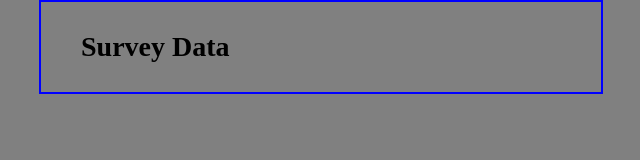
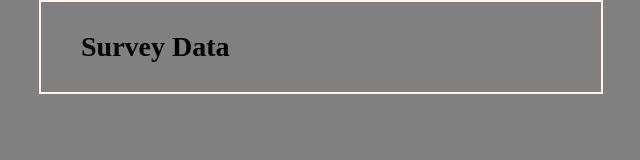
Before and after one commit to KaylaDishon/KaylaDishon.github.io, a plain HTML site: page survey_data.html in a window 1280 px wide. Shown: the whole page, without its empty margins (319-959 px from the left). Drawn offline with Linux system fonts and the light colour scheme.

Commit message:
Update survey_data.html

```diff
--- a/survey_data.html
+++ b/survey_data.html
@@ -12,7 +12,7 @@
     	width: 500px;
     	margin: 0 auto;
     	padding: 0 30px;
-    	border: 2px solid blue;
+    	border: 2px solid seashell;
     }
     dt {
         font-weight: bold;
```
